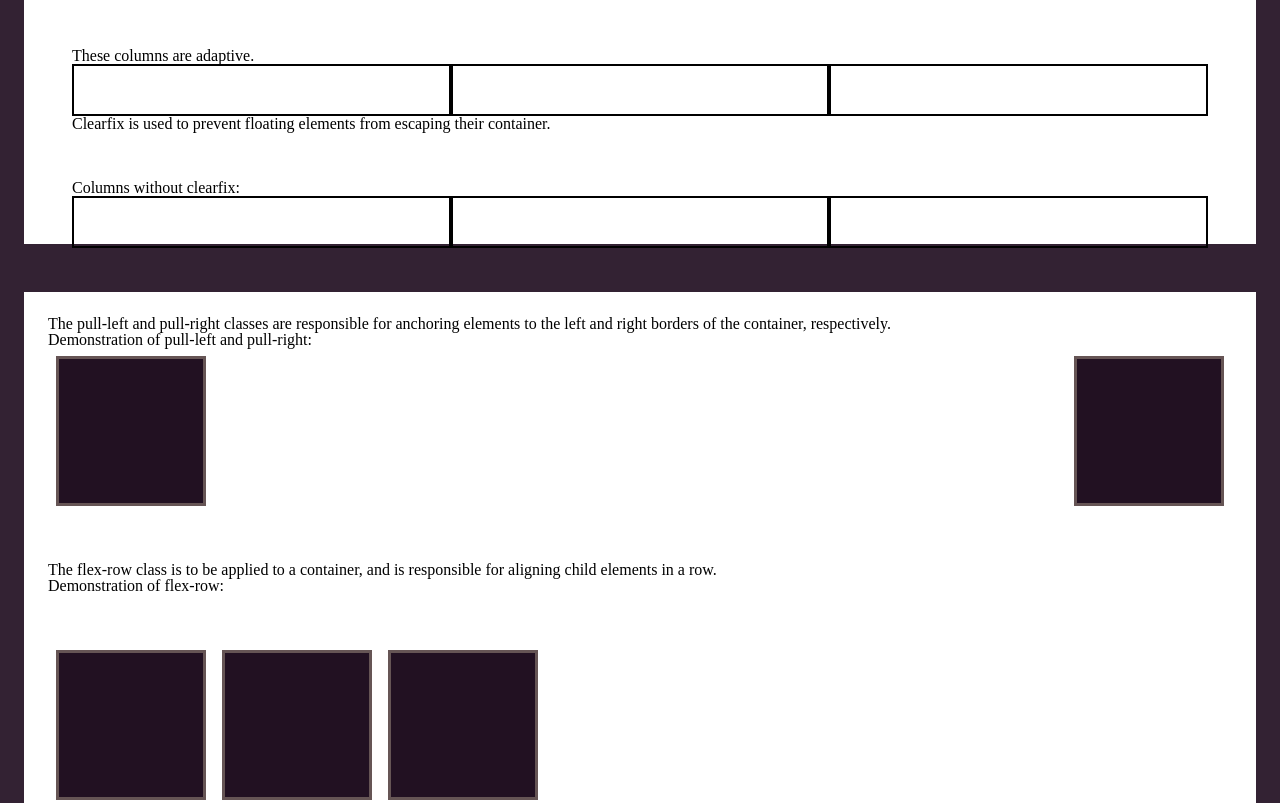
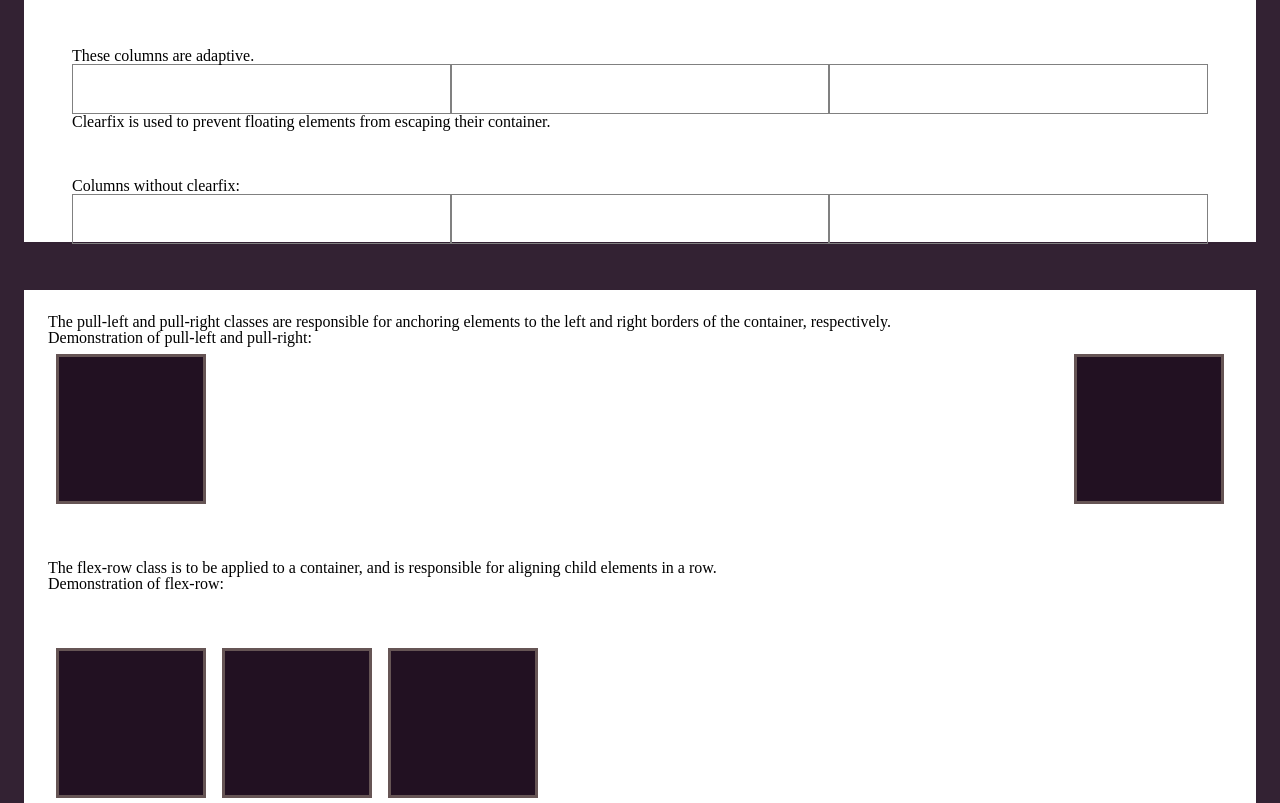
Before and after one commit to drunkinlove/html-framework-mamaev, a plain HTML site: page index.html in a window 1280 px wide. Shown: the top 803 px of the page. Drawn offline with Linux system fonts and the light colour scheme.

Commit message:
Very minor refactoring

```diff
--- a/assets/elements/_textarea.scss
+++ b/assets/elements/_textarea.scss
@@ -12,7 +12,6 @@
   }
 
   &:read-only {
-    color: black;
     background-color: $color-disabledbg;
   }
 
--- a/assets/helpers/_map.scss
+++ b/assets/helpers/_map.scss
@@ -40,3 +40,7 @@ $input_dims: (
 
 $col_widths: 2, 3, 4, 6, 8;
 $col_sizes: '-lg', '-md', '-sm', '';
+
+// Margins and padding
+
+$mp_dims: 8px, 16px, 32px, 40px, 48px;
--- a/assets/helpers/_mixin.scss
+++ b/assets/helpers/_mixin.scss
@@ -1,7 +1,7 @@
 // Columns
 
 @mixin col {
-  border: solid 2px #000;
+  border: solid 1px $color-outline;
   padding: 24px;
   float: left;
   box-sizing: border-box;
@@ -77,7 +77,7 @@
 
   border: 1px solid $color-warnbuttonoutline;
   background-color: $color-red;
-  color: white;
+  color: $color-whitetext;
   padding: 5px 10px;
 
   &:active {
@@ -86,7 +86,7 @@
 
   &:hover {
     background-color: $color-lightred;
-    color: #ffffff;
+    color: $color-whitetext;
     padding: 5px 10px
   };
 
```
Also changed, not shown: css/style.css, 1 other file.
